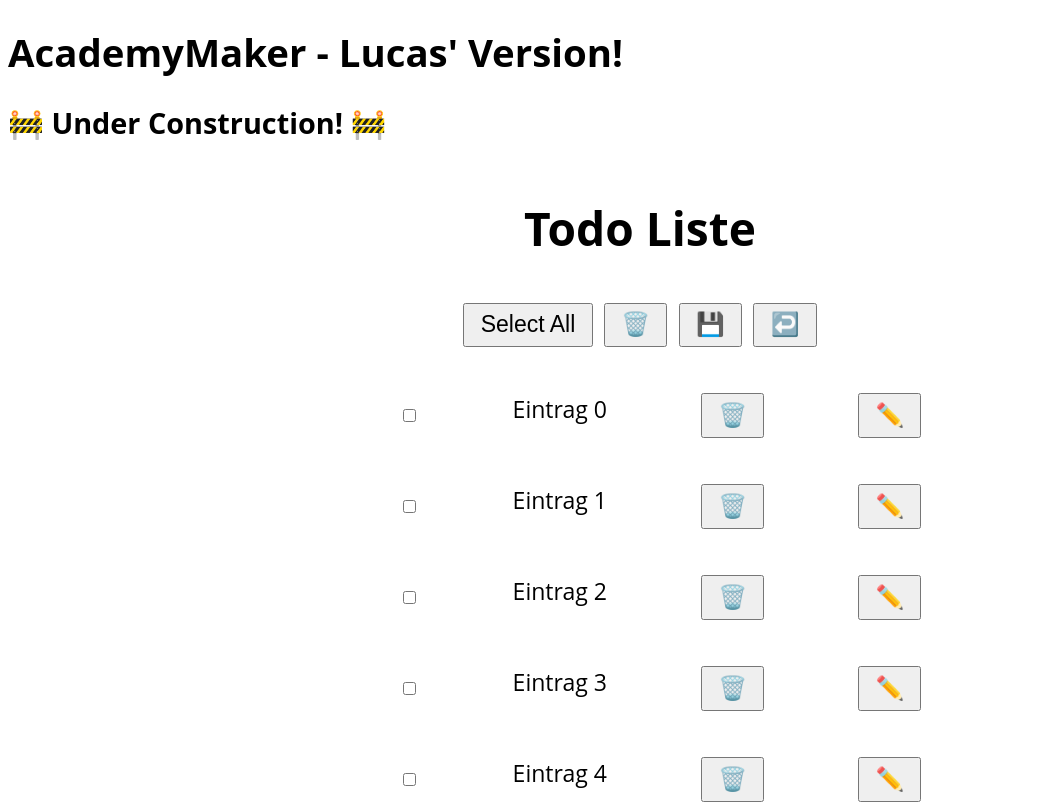
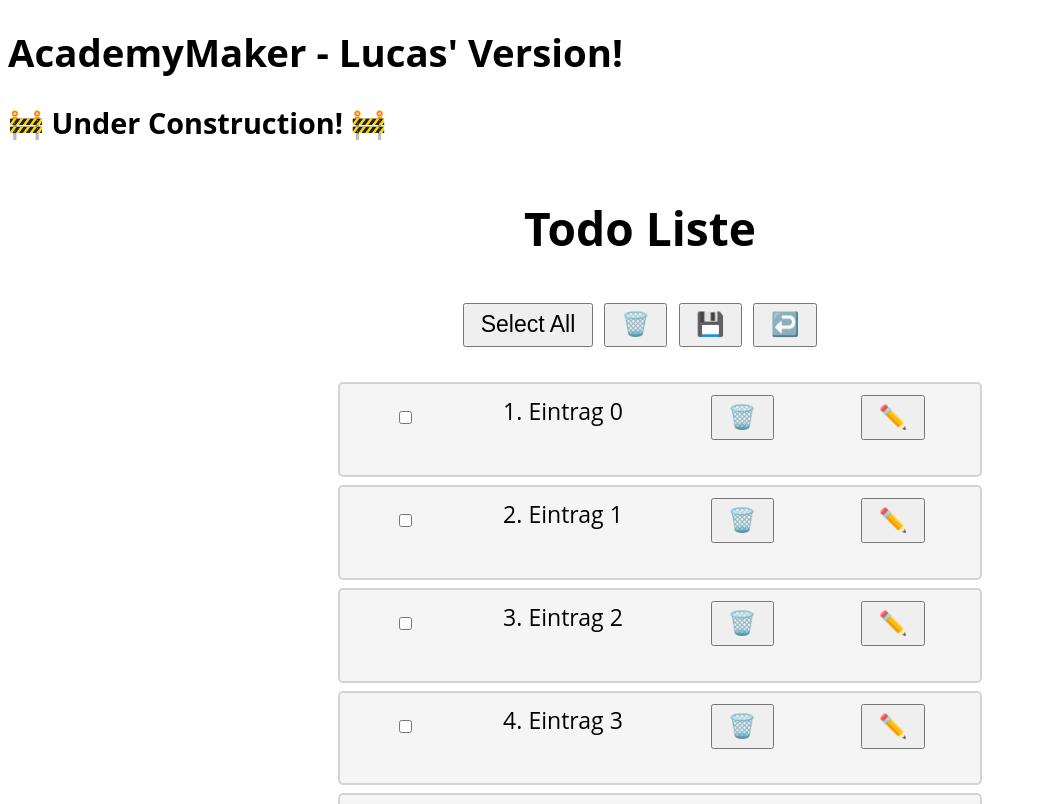
Before and after one commit to Tasterloster/my_second_Website, a Vue app: page / in a window 1280 px wide. Shown: the top 804 px of the page, without its empty margins (0-1037 px from the left). Built offline with nearby package versions, Linux system fonts and the light colour scheme; the HTML template or start-up script is replaced by a standard one.

Commit message:
Started re-adding eventhandling, still Work in Progress. So far added all buttons on ItemList. Saving does live update - needs to be fixed

```diff
--- a/src/BaseButton.vue
+++ b/src/BaseButton.vue
@@ -2,10 +2,14 @@
   const emit = defineEmits<{
     (e: 'click'): void
   }>()
+  const { type = 'button' } = defineProps<{
+    type?: 'button' | 'submit' | 'reset'
+  }>()
+
 </script>
 
 <template>
-  <button @click="emit('click')">
+  <button @click="emit('click')" :type="type">
     <slot name="content"/>
   </button>
 </template>
--- a/src/CancelButton.vue
+++ b/src/CancelButton.vue
@@ -5,7 +5,7 @@ import {BUTTON_LABELS} from "@/assets/ButtonLabels.ts";
 </script>
 
 <template>
-  <BaseButton v-bind="$attrs"
+  <BaseButton v-bind="$attrs" type="reset"
               #content>{{ BUTTON_LABELS.cancel }}
   </BaseButton>
 </template>
--- a/src/TodoItem.vue
+++ b/src/TodoItem.vue
@@ -6,12 +6,11 @@
   <div class="container">
     <div class="listItem">
       <slot name="prefix"></slot>
-      <slot name="content"></slot>
+      <slot name="content" class="todoText"></slot>
       <slot name="actions"></slot>
     </div>
-    <div class="editField">
+    <div class="inputField">
       <slot name="inputField"></slot>
-      <slot name="inputActions"></slot>
     </div>
   </div>
 </template>
@@ -30,7 +29,7 @@
   text-overflow: ellipsis;
 }
 
-.editField{
+.inputField{
   display: flex;
   flex-direction: row;
   align-items: center;
--- a/src/TodoItemList.vue
+++ b/src/TodoItemList.vue
@@ -1,33 +1,74 @@
 <script setup lang="ts">
 import {useTodosStore} from "@/Todos";
 import TodoItem from "@/TodoItem.vue";
-import BaseButton from "@/BaseButton.vue";
 import DeleteButton from "@/DeleteButton.vue";
 import EditButton from "@/EditButton.vue";
+import SaveButton from "@/SaveButton.vue";
+import CancelButton from "@/CancelButton.vue";
 
 const store = useTodosStore();
 const hiddenTodos = store.hiddenTodos
 
+const isEditing = (id: number) => store.editingTodoId.value === id
+
+function onToggle(todo: { id: number; check: boolean }) {
+  todo.check = !todo.check
+}
+function onEdit(todoId: number) {
+  store.startEdit(todoId)
+}
+function onDelete(todoId: number) {
+  store.flagDelete(todoId)
+}
+function onInput(todoId: number, e: Event) {
+  const val = (e.target as HTMLInputElement).value
+  store.updateTodo(todoId, val)
+}
+function onSave() {
+  store.endEdit()
+}
+function onCancel() {
+  store.cancelEdit()
+}
 </script>
 
 <template>
   <div>
     <div class="listContainer">
       <ul class="list">
-        <TodoItem
-            v-for="(todo) in hiddenTodos"
-            :key="todo.id"
-        >
+        <TodoItem class="TodoItem"
+            v-for="(todo, idx) in hiddenTodos"
+            :key="todo.id">
           <template #prefix>
-            <input type="checkbox">
+            <input type="checkbox"
+              :checked="todo.check"
+              @change="onToggle(todo)"
+            />
           </template>
           <template #content>
-            {{ todo.text }}
+            {{ idx+1 }}. {{ todo.text }}
           </template>
           <template #actions>
-            <DeleteButton/>
-            <EditButton/>
+            <DeleteButton
+              @click="onDelete(todo.id)"
+            />
+            <EditButton
+              v-if="!isEditing(todo.id)"
+              @click="onEdit(todo.id)"
+            />
           </template>
+          <template #inputField v-if="isEditing(todo.id)">
+            <form>
+              <input
+                type="text"
+                :value="todo.text"
+                @input="onInput(todo.id, $event)"
+                @keyup.esc="onCancel"
+              />
+              <save-button @click.lazy="onSave()" />
+              <cancel-button @click="onCancel()" />
+            </form>
+          </template>/
         </TodoItem>
       </ul>
     </div>
@@ -44,5 +85,14 @@ body{
   box-sizing: border-box;
   justify-content: center;
 }
+.TodoItem{
+  display: flex;
+  flex-direction: column;
+  background: whitesmoke;
+  border: 2px solid lightgray;
+  border-radius: 5px;
+  margin-bottom: 8px;
+  transition: background 0.2s, border 0.2s, opacity 0.2s;
+}
 
 </style>
```
